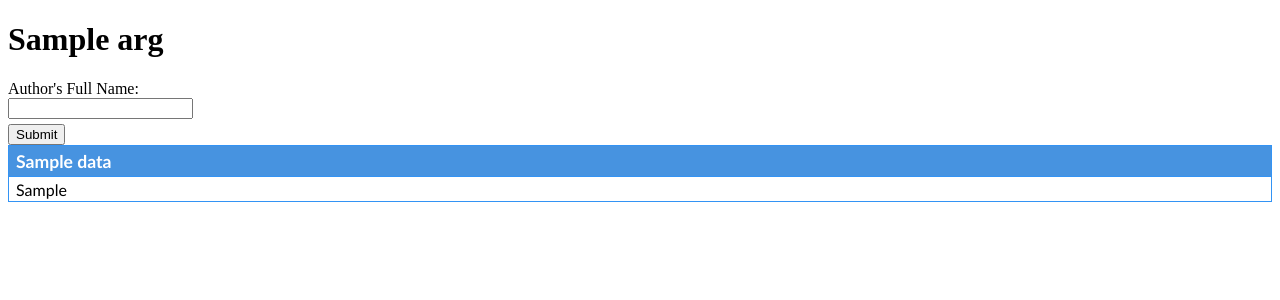
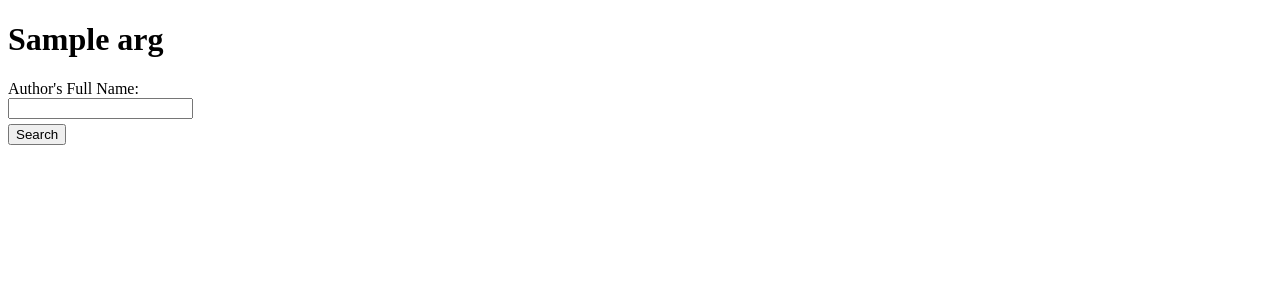
Before and after one commit to Pouya-Mohammadi-mcr/Library, a Python web app: template src/comp62521/templates/search_author.html in a window 1280 px wide. Shown: the part 98-398 px from the top of the page. Run offline with Jinja, Linux system fonts and the light colour scheme; the template is opened without the code that fills it: most values are stand-ins (such as "Sample title", 1, 10 or a date in 2020).

Commit message:
search-complete

```diff
--- a/src/comp62521/templates/search_author.html
+++ b/src/comp62521/templates/search_author.html
@@ -6,27 +6,34 @@ block content %}
         <label for="authorName">Author's Full Name:</label><br>
     <input type="text" class="form-control" id="authorName" name="authorName" title="Enter Full Name" ><br>
     <div style="margin-top: 5px">
-        <input type="submit" value="Submit" class="btn btn-primary">
+        <input type="submit" value="Search" class="btn btn-primary">
       </div>
       </form>
 
 
-
-      <table class="table table-striped display" id="table1">
+      {% if args.search %}
+      <table class="table table-striped display" style="margin-top: 20px" id="table1">
         <thead>
           <tr>
             {% for column in args.data[0] %}
-            <th style="cursor: pointer">{{ column }}</th>
+            <th>{{ column }}</th>
             {% endfor %}
           </tr>
         </thead>
 
         <tbody>
             <tr>
+            <td>{{args.authorName}}</td>
           {% for row in args.data[1] %}
-            <td>{{ data_item }}</td>
+            <td>{{ row }}</td>
           {% endfor %}
             </tr>
         </tbody>
       </table>
+      {% endif %}
+
+      {% if args.invalid %}
+      <h3 style="color: red;"> Name" {{args.authorName}} " Not Found</h5>
+      {% endif %}
+
 {% endblock %}
```
Also changed, not shown: src/comp62521/database/database.py (+6 -1 lines), src/comp62521/views.py (+12 -3 lines).
